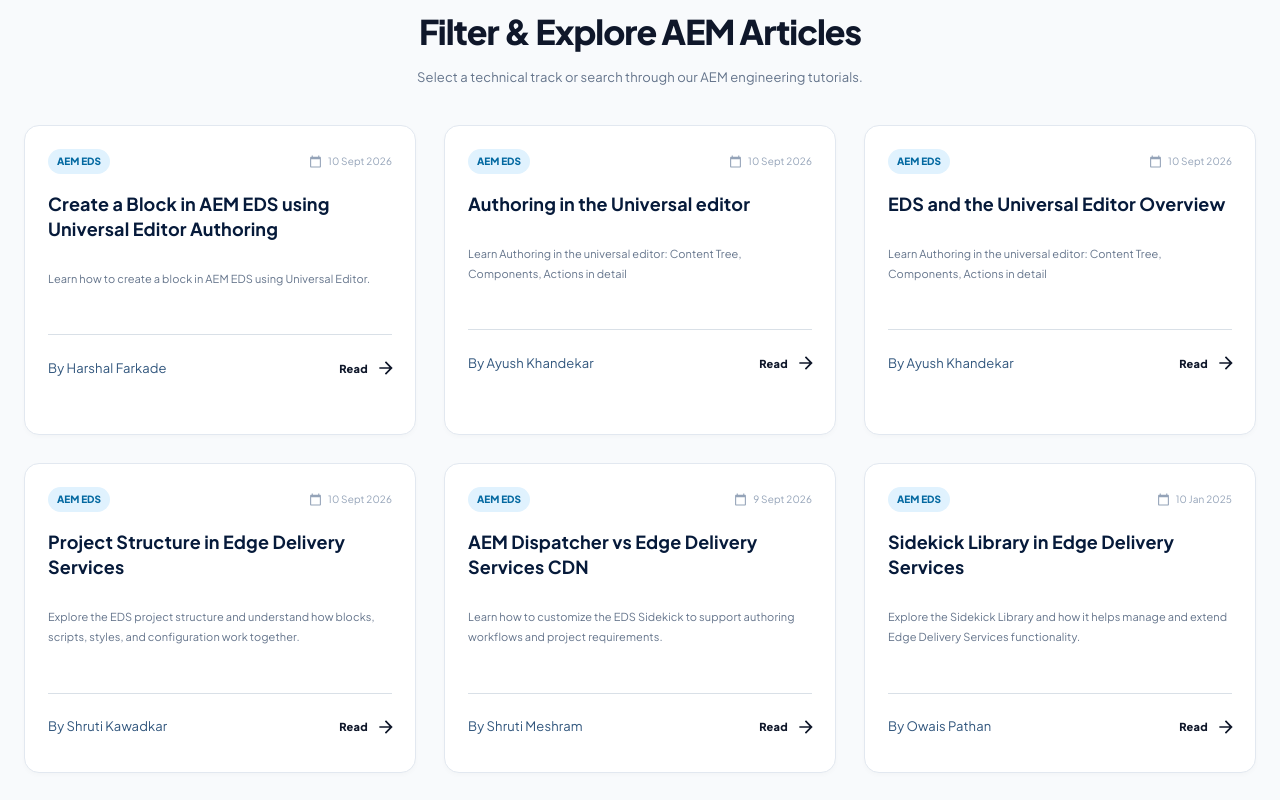
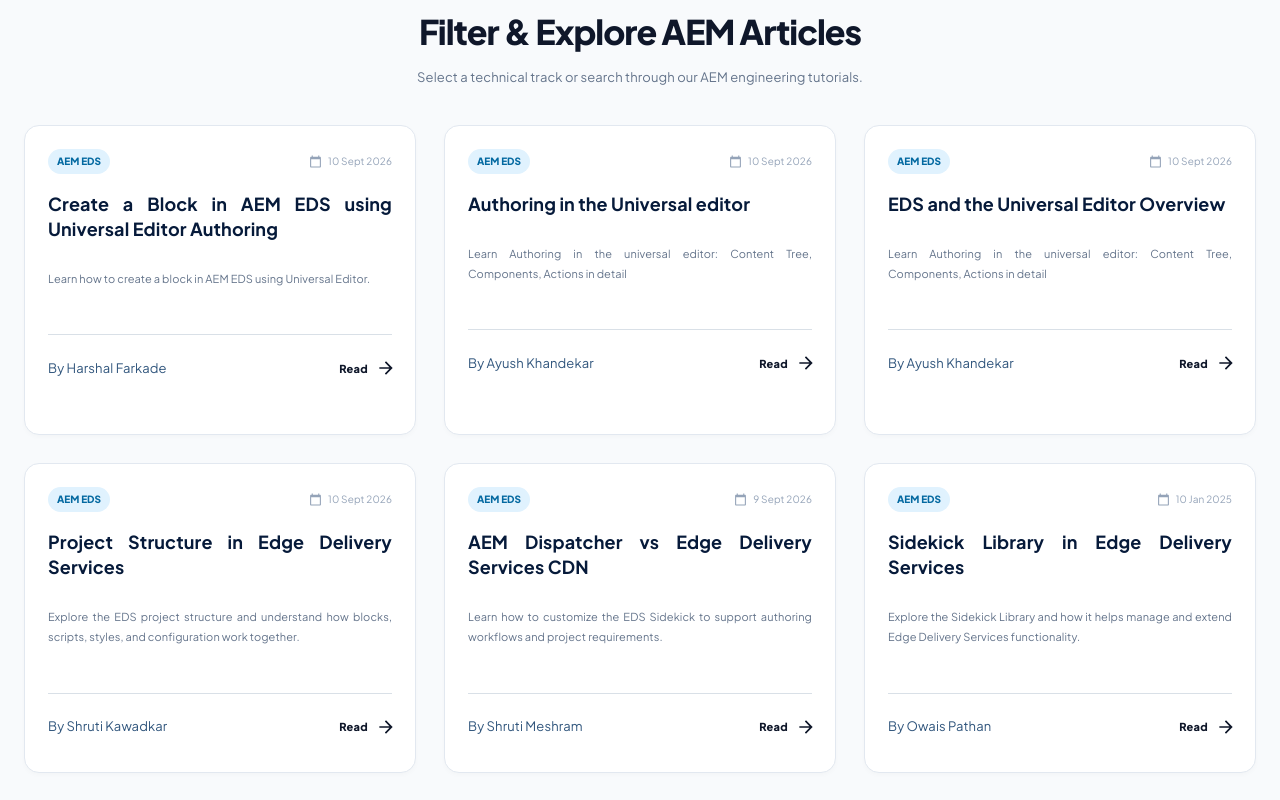
Before and after one commit to harshal141998-dev/infodales, a React (Vite) app: page /#/blog in a window 1280 px wide. Shown: the part 700-1500 px from the top of the page. Built offline with nearby package versions, Linux system fonts and the light colour scheme.

Commit message:
modified css of blogdetail

```diff
--- a/src/pages/blogDetail/BlogDetail.css
+++ b/src/pages/blogDetail/BlogDetail.css
@@ -453,3 +453,10 @@
   font-family: "Courier New", monospace;
   color: #23466f;
 }
+
+.article-intro,
+.article-content,
+.article-paragraph,
+.article-list {
+  text-align: justify;
+}
```
